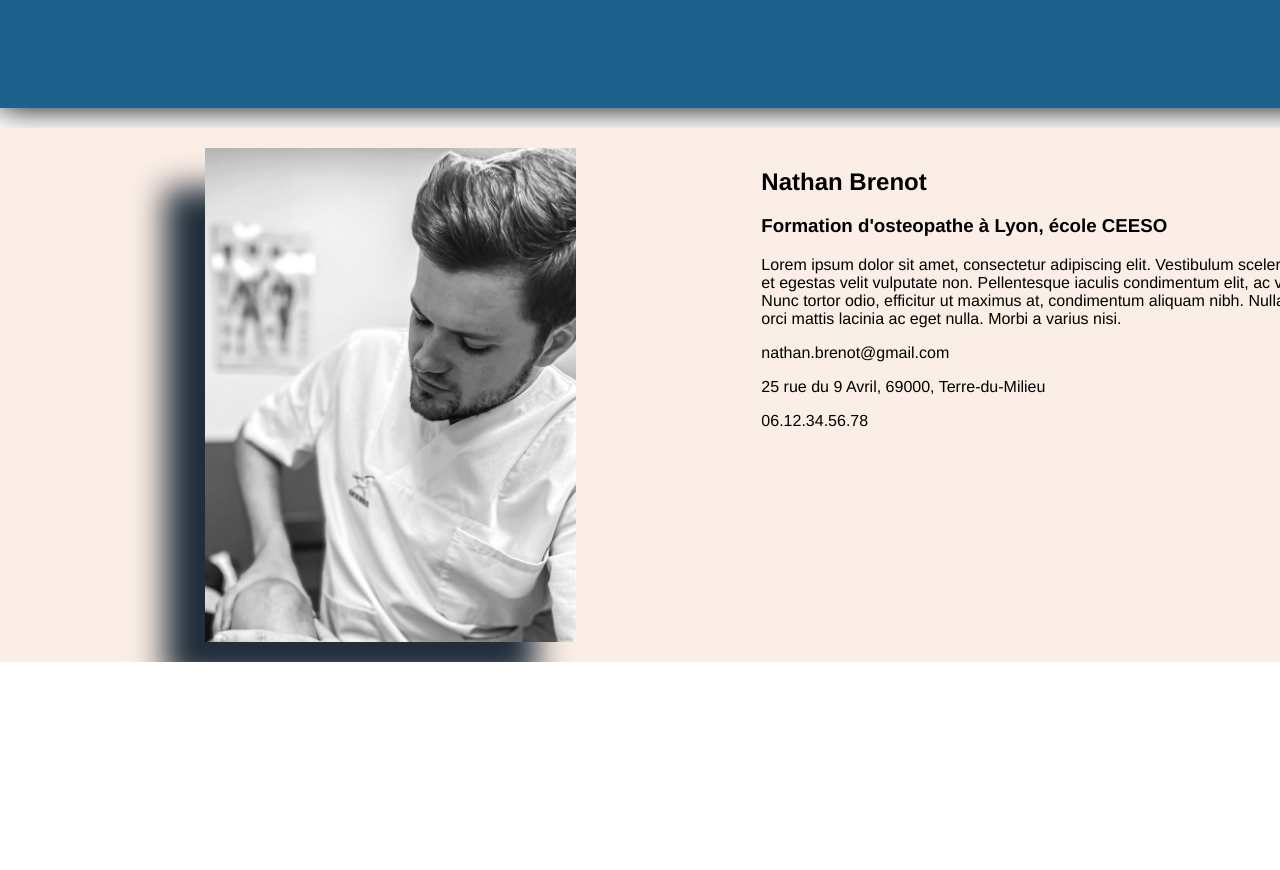
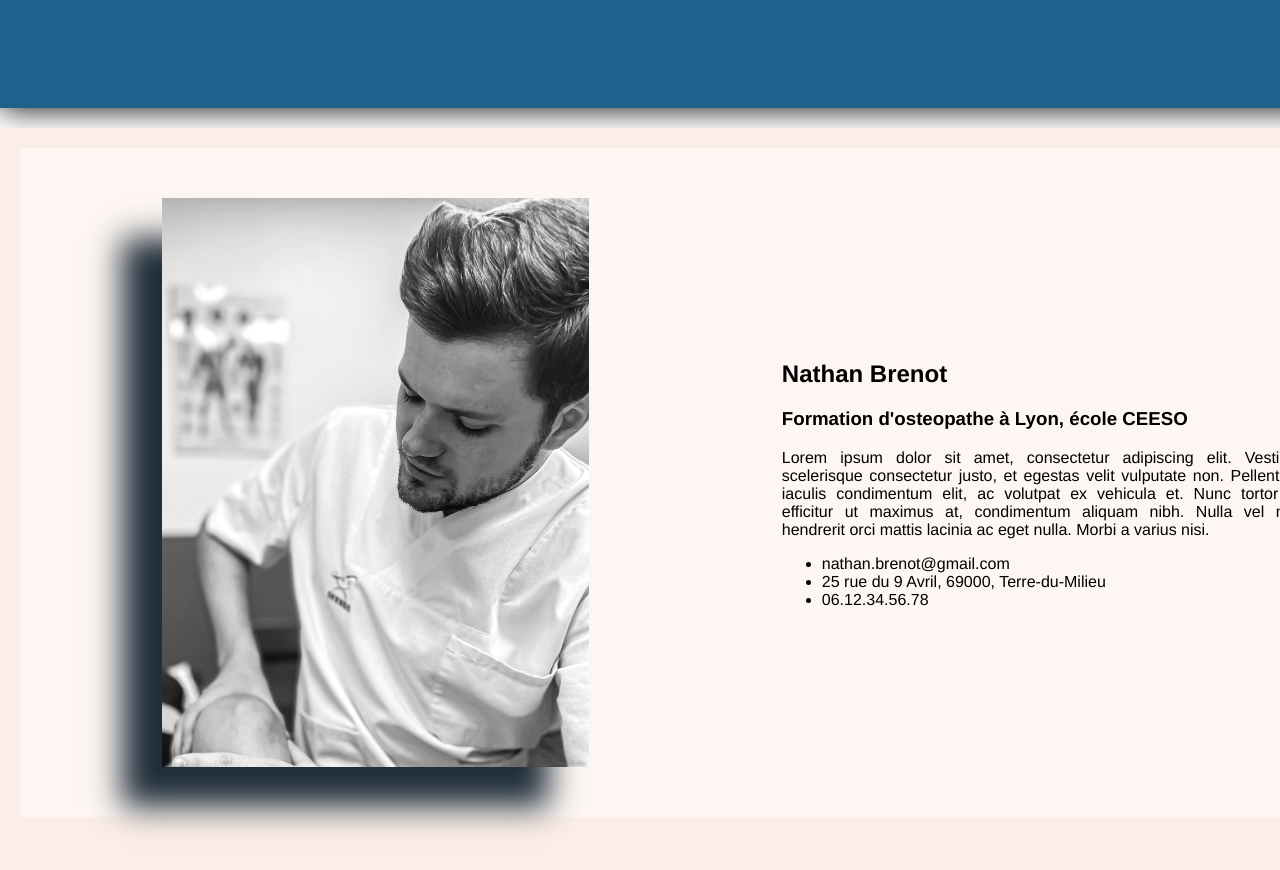
Before and after one commit to Maxostrm/NathanOsteo, a plain HTML site: page index.html in a window 1280 px wide. Shown: the part 1425-2295 px from the top of the page. Before the commit the page ends 2087 px from the top, so only its background shows below. Drawn offline with Linux system fonts and the light colour scheme; a web font is replaced by a local one.

Commit message:
mise en page css partie profil.contact
site test nathan

```diff
--- a/index.html
+++ b/index.html
@@ -65,6 +65,7 @@
                     </div>
                 </div>
                 <div class="portrait">
+                    <div class="cadre">
                         <div class="left-portait">
                             <img src="./ressources/images/portait-NB-2.jpg"/>
                         </div>
@@ -77,14 +78,18 @@
                                 Nunc tortor odio, efficitur ut maximus at, condimentum aliquam nibh.
                                 Nulla vel massa hendrerit orci mattis lacinia ac eget nulla.
                                 Morbi a varius nisi.</p>
-                        <div id="contact">
-                            <p>nathan.brenot@gmail.com</p>
-                            <p>25 rue du 9 Avril, 69000, Terre-du-Milieu</p>
-                            <p>06.12.34.56.78</p>
+                            <ul id="contact">
+                                <li>nathan.brenot@gmail.com</li>
+                                <li>25 rue du 9 Avril, 69000, Terre-du-Milieu</li>
+                                <li>06.12.34.56.78</li>
                             </div>
                         </div>
                     </div>
                 </div>
             </div>
+            <footer>
+
+            </footer>
+        </div>
     </body>
 </html>
--- a/ressources/css/style.css
+++ b/ressources/css/style.css
@@ -209,16 +209,23 @@ a{
 /* partie basse portrait*/
 
 .portrait{
-    display: inline-flex;
     background-color: rgb(251, 238, 230);
-    padding: 2rem 2rem;
+    padding: 2rem 10rem 10rem 2rem;
 }
 
+.cadre{
+    display: inline-flex;
+    justify-content: center;
+    align-content: center;
+    align-items: center;
+    background-color: rgba(256, 256, 256, 0.5);
+    padding: 5rem 0rem;
+}
 .portrait img{
     display: block;
     max-width: 100%;
+    width: 60%;
     height: auto;
-    width: 50%;
     margin: 0 auto;
     box-shadow: -4rem 4rem 3rem rgb(33, 47, 60) ;
 
@@ -231,8 +238,9 @@ a{
 }
 
 .right-portrait{
-    max-width: 50%;
-    width: 100%;
+    max-width: 40%;
     height:auto;
+    text-align: justify;
+    padding: 0 5rem;
 
 }
```
Lines whose indentation alone changed are shown as unchanged.
